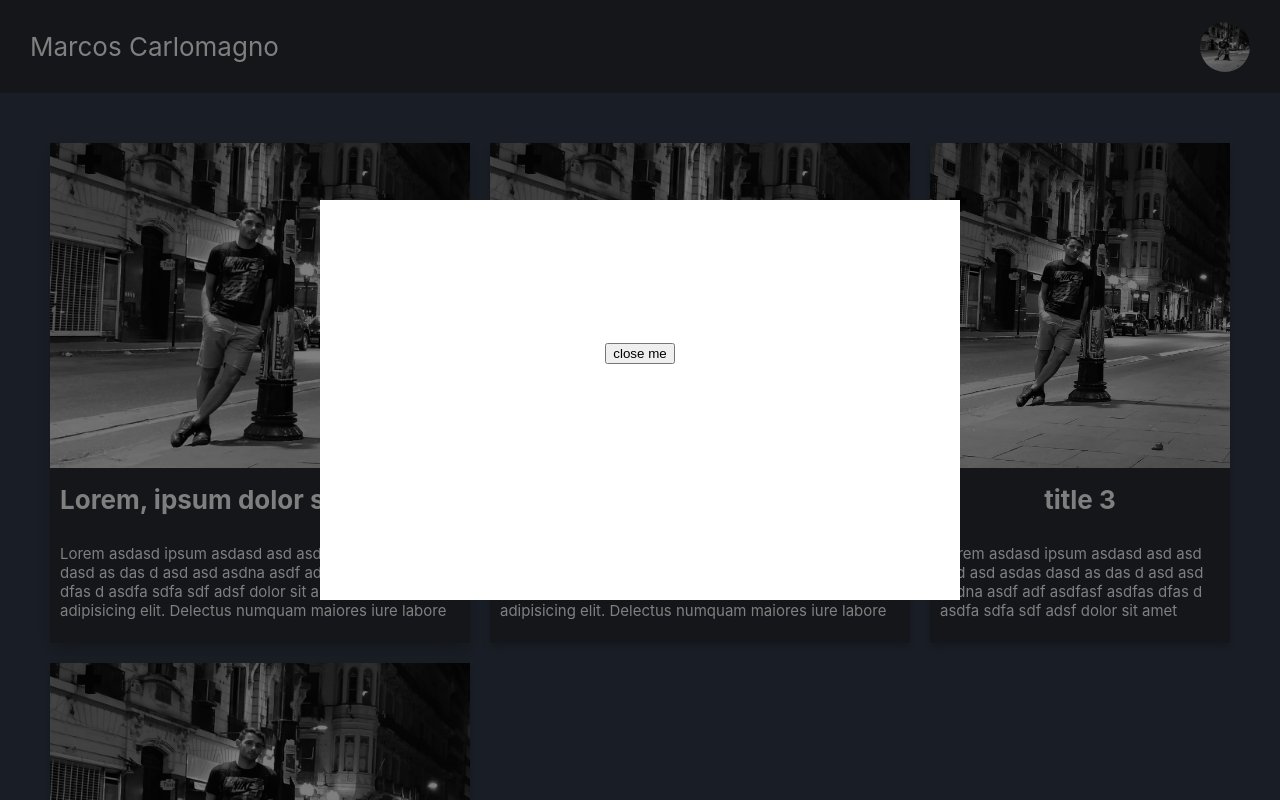
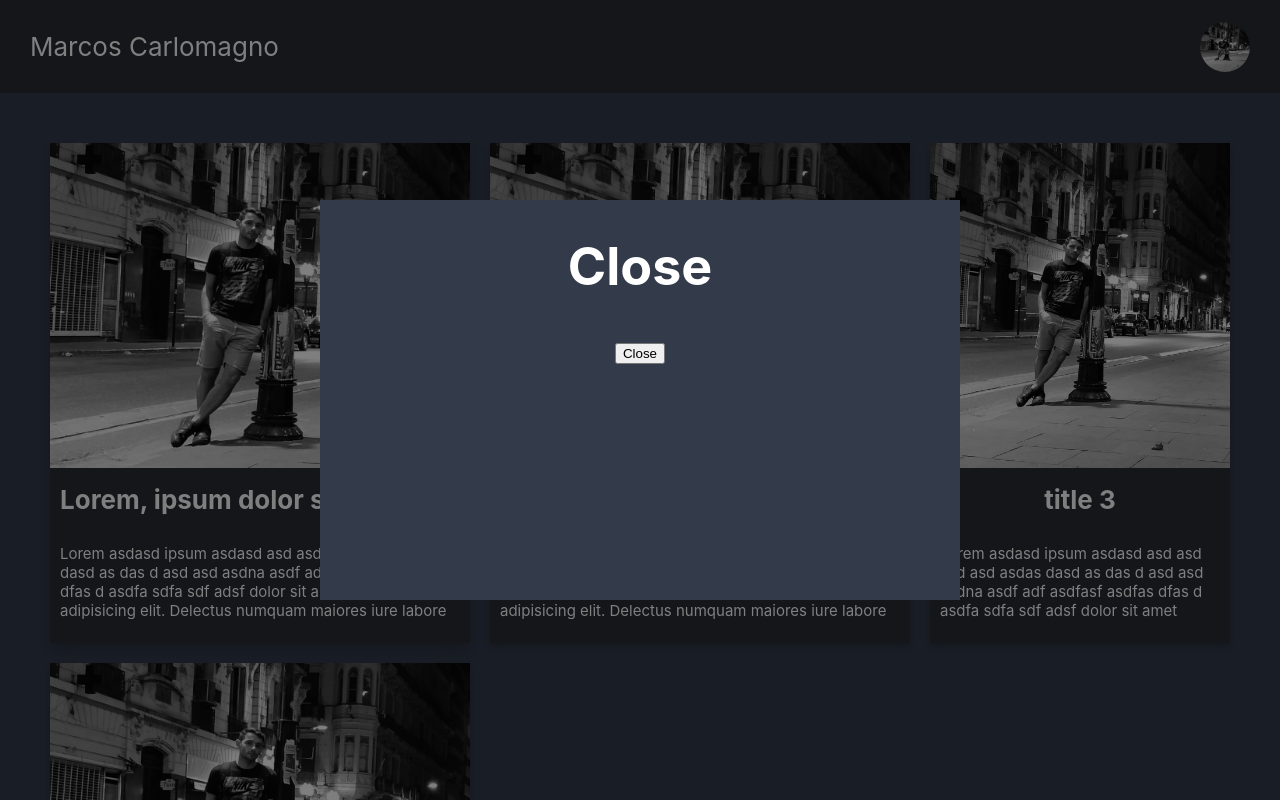
Before and after one commit to MCarlomagno/React-portfolio-maker, a React (Create React App) app: page / in a window 1280 px wide. Both pictures are taken after a click on the element 260 px from the left and 393 px from the top of the page. Shown: the top 800 px of the page. Built offline with nearby package versions, Linux system fonts and the light colour scheme.

Commit message:
add: pop up background color

```diff
--- a/src/components/body/portfolio/portfolio-item/portfolio-item-detail/pop-up.css
+++ b/src/components/body/portfolio/portfolio-item/portfolio-item-detail/pop-up.css
@@ -16,5 +16,5 @@
     top: 25%;
     bottom: 25%;
     margin: auto;
-    background: white;
+    background  : #333b4b;
   }
--- a/src/components/body/portfolio/portfolio-item/portfolio-item-detail/portfolio-item-detail.tsx
+++ b/src/components/body/portfolio/portfolio-item/portfolio-item-detail/portfolio-item-detail.tsx
@@ -15,7 +15,7 @@ class PortfolioItemDetail extends Component<IPortfolioItemDetailProps, IPortfoli
       <div className='popup'>
         <div className='popup_inner'>
           <h1>{this.props.text}</h1>
-        <button onClick={this.props.closePopup}>close me</button>
+          <button onClick={this.props.closePopup}>Close</button>
         </div>
       </div>
     );
```
